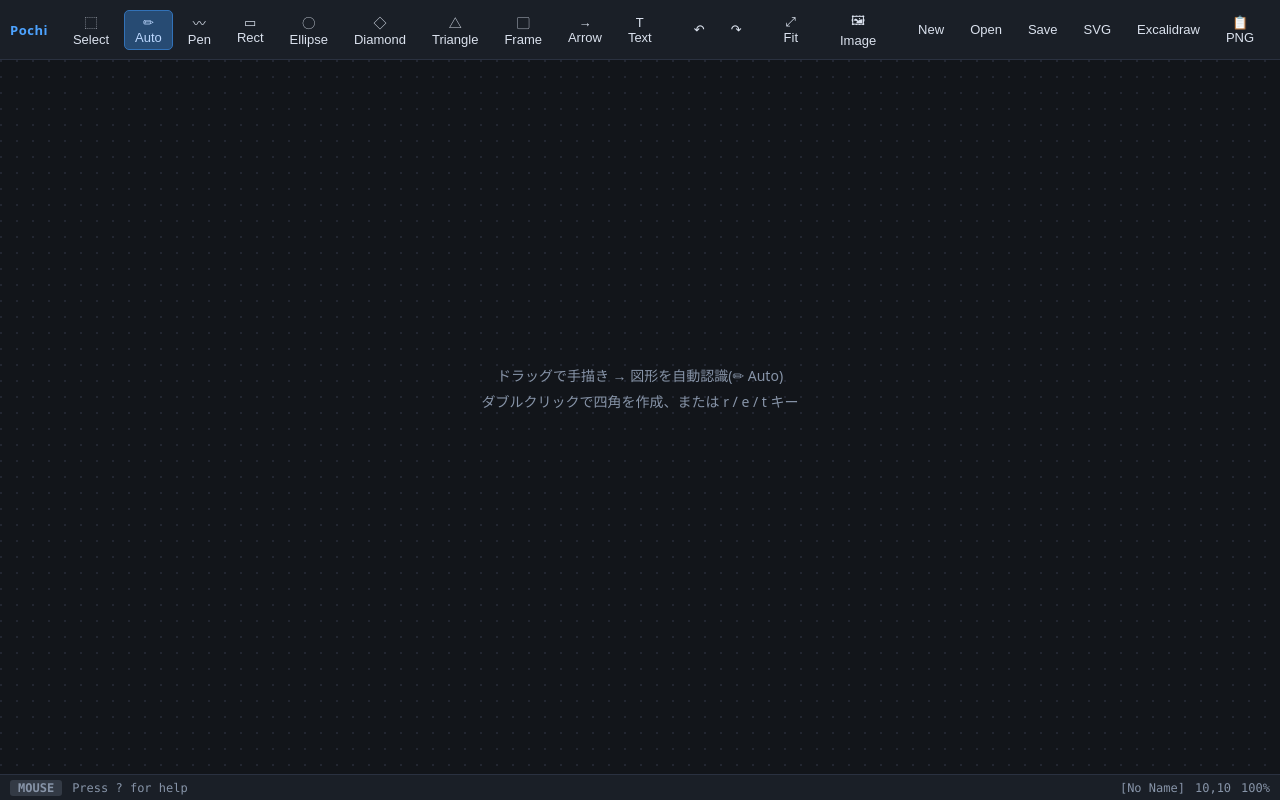
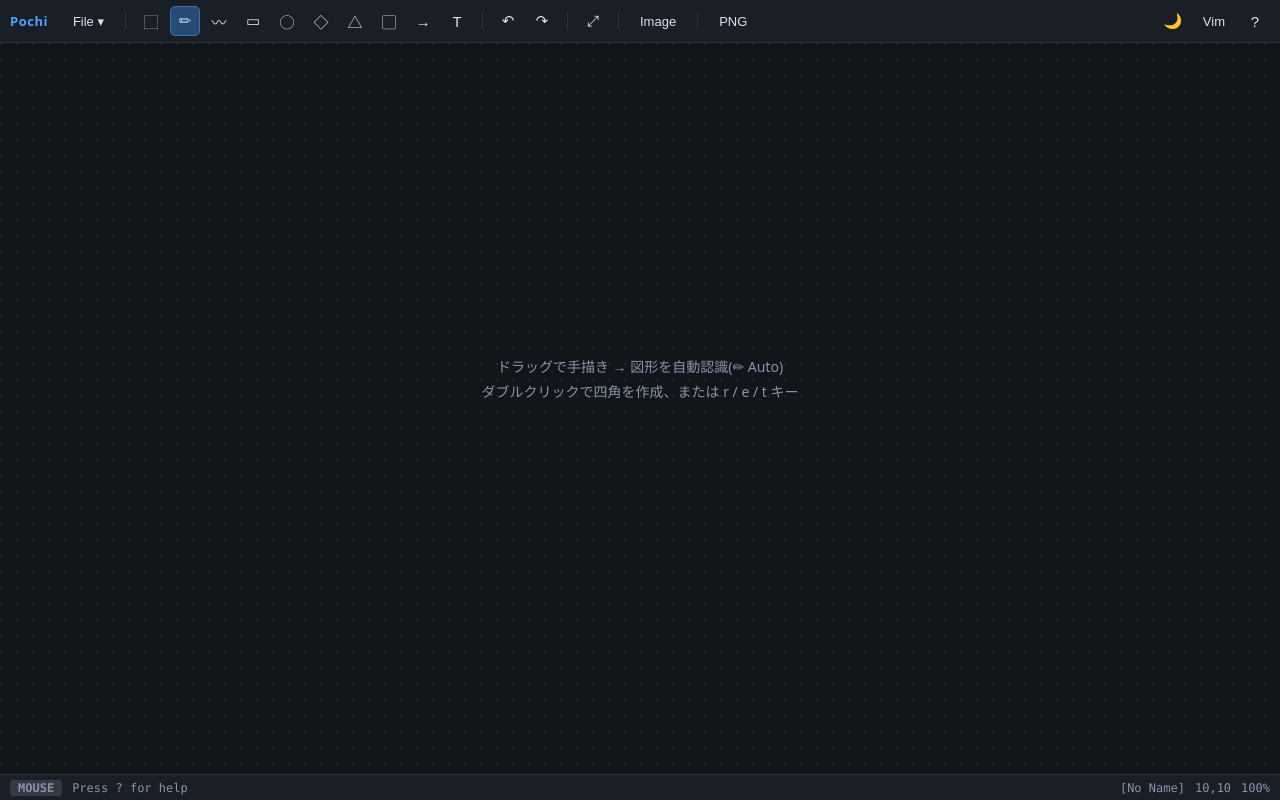
Before and after one commit to sk0ya/Pochi, a React (Vite) app in the folder app/: page / in a window 1280 px wide. Built offline with nearby package versions, Linux system fonts and the light colour scheme.

Commit message:
Declutter the toolbar into icon buttons and a File menu
Collapse New/Open/Save/Export SVG/Export Excalidraw/Share into a single
File dropdown, shrink the drawing-tool buttons to icons with tooltips,
and simplify the theme/vim toggles so the top bar fits on one line
without wrapping.

```diff
--- a/app/src/App.tsx
+++ b/app/src/App.tsx
@@ -697,6 +697,7 @@ export default function App() {
         onExportExcalidraw={() => void doExportExcalidraw()}
         onCopyPng={() => void doCopyPng()}
         onImportImage={() => void importImage()}
+        onShare={() => void doShare()}
         theme={theme}
         onToggleTheme={() => setTheme((t) => (t === 'light' ? 'dark' : 'light'))}
         recentFiles={isDesktop ? recentFiles : []}
--- a/app/src/components/Toolbar.tsx
+++ b/app/src/components/Toolbar.tsx
@@ -4,34 +4,21 @@ import type { RecentFile } from '../App';
 import type { ExportTheme } from '../model/svg';
 import type { Action, EditorState, MouseTool } from '../state/reducer';
 
-const TOOLS: Array<[MouseTool, string, string]> = [
-  ['select', '⬚ Select', '図形を作成しない (選択・移動・パンのみ)'],
-  ['sketch', '✏ Auto', '手描きで図形を自動判定(丸→楕円、角→四角、線→矢印)'],
-  ['pen', '〰 Pen', '手描き線をそのまま残す(図形に変換しない)'],
-  ['rect', '▭ Rect', 'ドラッグで四角を描く (r)'],
-  ['ellipse', '◯ Ellipse', 'ドラッグで楕円を描く (e)'],
-  ['diamond', '◇ Diamond', 'ドラッグでひし形を描く (q)'],
-  ['triangle', '△ Triangle', 'ドラッグで三角形を描く (g)。向きは右クリックメニューで変更'],
-  ['frame', '▢ Frame', 'ドラッグでフレーム(コンテナ)を描く (o)。移動すると内側の図形も一緒に動く'],
-  ['arrow', '→ Arrow', '図形から図形へドラッグで矢印 (a)'],
-  ['text', 'T Text', 'クリックでテキスト (t)'],
+const TOOLS: Array<[MouseTool, string, string, string]> = [
+  ['select', '⬚', 'Select', '図形を作成しない (選択・移動・パンのみ)'],
+  ['sketch', '✏', 'Auto', '手描きで図形を自動判定(丸→楕円、角→四角、線→矢印)'],
+  ['pen', '〰', 'Pen', '手描き線をそのまま残す(図形に変換しない)'],
+  ['rect', '▭', 'Rect', 'ドラッグで四角を描く (r)'],
+  ['ellipse', '◯', 'Ellipse', 'ドラッグで楕円を描く (e)'],
+  ['diamond', '◇', 'Diamond', 'ドラッグでひし形を描く (q)'],
+  ['triangle', '△', 'Triangle', 'ドラッグで三角形を描く (g)。向きは右クリックメニューで変更'],
+  ['frame', '▢', 'Frame', 'ドラッグでフレーム(コンテナ)を描く (o)。移動すると内側の図形も一緒に動く'],
+  ['arrow', '→', 'Arrow', '図形から図形へドラッグで矢印 (a)'],
+  ['text', 'T', 'Text', 'クリックでテキスト (t)'],
 ];
 
-/** "Open ▾" recent-files popover. Only ever rendered with entries when `isDesktop` (see
- * RecentFile in App.tsx) - a path-backed history makes no sense against a browser's
- * file-input picker, which can't be reopened without a fresh user gesture. */
-function RecentFilesMenu({
-  files,
-  onOpen,
-  onRemove,
-  onClose,
-}: {
-  files: RecentFile[];
-  onOpen: (path: string) => void;
-  onRemove: (path: string) => void;
-  onClose: () => void;
-}) {
-  const ref = useRef<HTMLDivElement>(null);
+/** Closes `menu` on outside click or Escape. Shared by every toolbar dropdown. */
+function useCloseOnOutside(ref: React.RefObject<HTMLElement | null>, onClose: () => void) {
   useEffect(() => {
     const close = (e: MouseEvent) => {
       if (!ref.current?.contains(e.target as Node)) onClose();
@@ -45,28 +32,76 @@ function RecentFilesMenu({
       window.removeEventListener('mousedown', close);
       window.removeEventListener('keydown', onKey);
     };
-  }, [onClose]);
+  }, [ref, onClose]);
+}
+
+/** "File ▾" dropdown: new/open/save/export actions plus recent-files history.
+ * Recent files only ever has entries when `isDesktop` (see RecentFile in App.tsx) - a
+ * path-backed history makes no sense against a browser's file-input picker, which can't
+ * be reopened without a fresh user gesture. */
+function FileMenu({
+  onNew,
+  onOpen,
+  onSave,
+  onExportSvg,
+  onExportExcalidraw,
+  onShare,
+  recentFiles,
+  onOpenRecent,
+  onRemoveRecent,
+  onClose,
+}: {
+  onNew: () => void;
+  onOpen: () => void;
+  onSave: () => void;
+  onExportSvg: () => void;
+  onExportExcalidraw: () => void;
+  onShare: () => void;
+  recentFiles: RecentFile[];
+  onOpenRecent: (path: string) => void;
+  onRemoveRecent: (path: string) => void;
+  onClose: () => void;
+}) {
+  const ref = useRef<HTMLDivElement>(null);
+  useCloseOnOutside(ref, onClose);
+
+  const run = (fn: () => void) => () => {
+    onClose();
+    fn();
+  };
 
   return (
-    <div ref={ref} className="context-menu recent-menu">
-      {files.length === 0 ? (
-        <div className="context-hint">最近使ったファイルはありません</div>
-      ) : (
-        files.map((f) => (
+    <div ref={ref} className="context-menu file-menu">
+      <button onClick={run(onNew)} title=":new — 新規作成">New</button>
+      <button onClick={run(onOpen)} title=":o — Pochi (.pochi.json) / Excalidraw (.excalidraw) を開く">
+        Open...
+      </button>
+      {recentFiles.length > 0 && (
+        <>
+          <div className="context-sep" />
+          <div className="context-label">最近使ったファイル</div>
+          {recentFiles.map((f) => (
             <div key={f.path} className="recent-item">
-            <button title={f.path} onClick={() => onOpen(f.path)}>
+              <button title={f.path} onClick={run(() => onOpenRecent(f.path))}>
                 {f.name}
               </button>
-            <button
-              className="recent-remove"
-              title="一覧から削除"
-              onClick={() => onRemove(f.path)}
-            >
+              <button className="recent-remove" title="一覧から削除" onClick={() => onRemoveRecent(f.path)}>
                 ✕
               </button>
             </div>
-        ))
+          ))}
+        </>
       )}
+      <div className="context-sep" />
+      <button onClick={run(onSave)} title=":w / Ctrl+S">Save</button>
+      <button onClick={run(onExportSvg)} title=":svg">Export SVG</button>
+      <button onClick={run(onExportExcalidraw)} title=":export excalidraw — .excalidraw として書き出す">
+        Export Excalidraw
+      </button>
+      <div className="context-sep" />
+      <button onClick={run(onShare)} title=":share — 共有URLをクリップボードにコピー">
+        Share
+      </button>
     </div>
   );
 }
@@ -81,6 +116,7 @@ export function Toolbar({
   onExportExcalidraw,
   onCopyPng,
   onImportImage,
+  onShare,
   theme,
   onToggleTheme,
   recentFiles,
@@ -96,6 +132,7 @@ export function Toolbar({
   onExportExcalidraw: () => void;
   onCopyPng: () => void;
   onImportImage: () => void;
+  onShare: () => void;
   theme: ExportTheme;
   onToggleTheme: () => void;
   recentFiles: RecentFile[];
@@ -103,78 +140,79 @@ export function Toolbar({
   onRemoveRecent: (path: string) => void;
 }) {
   const setVim = (on: boolean) => dispatch({ type: 'SET_VIM', on });
-  const [showRecent, setShowRecent] = useState(false);
+  const [showFileMenu, setShowFileMenu] = useState(false);
   return (
     <div className="toolbar">
       <span className="brand">Pochi</span>
-      {TOOLS.map(([tool, label, title]) => (
+      <span className="menu-anchor">
+        <button onClick={() => setShowFileMenu((v) => !v)} title="File — 新規作成・開く・保存・書き出し・共有">
+          File ▾
+        </button>
+        {showFileMenu && (
+          <FileMenu
+            onNew={onNew}
+            onOpen={onOpen}
+            onSave={onSave}
+            onExportSvg={onExportSvg}
+            onExportExcalidraw={onExportExcalidraw}
+            onShare={onShare}
+            recentFiles={recentFiles}
+            onOpenRecent={onOpenRecent}
+            onRemoveRecent={onRemoveRecent}
+            onClose={() => setShowFileMenu(false)}
+          />
+        )}
+      </span>
+      <span className="sep" />
+      {TOOLS.map(([tool, icon, name, desc]) => (
         <button
           key={tool}
-          className={state.tool === tool ? 'active' : ''}
+          className={`icon-btn${state.tool === tool ? ' active' : ''}`}
           onClick={() => dispatch({ type: 'SET_TOOL', tool })}
-          title={title}
+          title={`${name} — ${desc}`}
         >
-          {label}
+          {icon}
         </button>
       ))}
       <span className="sep" />
-      <button onClick={() => dispatch({ type: 'UNDO' })} title="Undo (u / Ctrl+Z)">↶</button>
-      <button onClick={() => dispatch({ type: 'REDO' })} title="Redo (Ctrl+R / Ctrl+Y)">↷</button>
+      <button className="icon-btn" onClick={() => dispatch({ type: 'UNDO' })} title="Undo (u / Ctrl+Z)">
+        ↶
+      </button>
+      <button className="icon-btn" onClick={() => dispatch({ type: 'REDO' })} title="Redo (Ctrl+R / Ctrl+Y)">
+        ↷
+      </button>
       <span className="sep" />
       <button
+        className="icon-btn"
         onClick={() =>
           dispatch({ type: 'FIT', screenW: window.innerWidth, screenH: window.innerHeight })
         }
-        title="全体を画面に収める"
+        title="Fit — 全体を画面に収める"
       >
-        ⤢ Fit
+        ⤢
       </button>
       <span className="sep" />
-      <button onClick={onImportImage} title="画像ファイルを取り込む">🖼 Image</button>
+      <button onClick={onImportImage} title="Image — 画像ファイルを取り込む">
+        Image
+      </button>
       <span className="sep" />
-      <button onClick={onNew} title=":new — 新規作成">New</button>
-      <span className="menu-anchor">
-        <button onClick={onOpen} title=":o — Pochi (.pochi.json) / Excalidraw (.excalidraw) を開く">Open</button>
-        {recentFiles.length > 0 && (
-          <button
-            className="caret"
-            onClick={() => setShowRecent((v) => !v)}
-            title="最近使ったファイル"
-          >
-            ▾
+      <button onClick={onCopyPng} title="Copy PNG — 画像としてコピー (:png / Ctrl+Alt+C)">
+        PNG
       </button>
-        )}
-        {showRecent && (
-          <RecentFilesMenu
-            files={recentFiles}
-            onOpen={(path) => {
-              setShowRecent(false);
-              onOpenRecent(path);
-            }}
-            onRemove={onRemoveRecent}
-            onClose={() => setShowRecent(false)}
-          />
-        )}
-      </span>
-      <button onClick={onSave} title=":w / Ctrl+S">Save</button>
-      <button onClick={onExportSvg} title=":svg">SVG</button>
-      <button onClick={onExportExcalidraw} title=":export excalidraw — .excalidraw として書き出す">Excalidraw</button>
-      <button onClick={onCopyPng} title=":png / Ctrl+Alt+C">📋 PNG</button>
       <span className="spacer" />
-      <button
-        onClick={onToggleTheme}
-        title="画面と書き出しのテーマを切替 (:theme)。書き出しのみ変えるなら :svg dark / :png light"
-      >
-        {theme === 'dark' ? '🌙 Dark' : '☀ Light'}
+      <button className="icon-btn" onClick={onToggleTheme} title="画面と書き出しのテーマを切替 (:theme)。書き出しのみ変えるなら :svg dark / :png light">
+        {theme === 'dark' ? '🌙' : '☀'}
       </button>
       <button
         className={state.vim ? 'vim-on' : ''}
         onClick={() => setVim(!state.vim)}
-        title=":vim on / :vim off"
+        title={`Vim キーバインド: ${state.vim ? 'ON' : 'OFF'} (:vim on / :vim off)`}
       >
-        vim: {state.vim ? 'ON' : 'OFF'}
+        Vim
       </button>
-      <button onClick={() => dispatch({ type: 'TOGGLE_HELP' })} title="Help (?)">?</button>
+      <button className="icon-btn" onClick={() => dispatch({ type: 'TOGGLE_HELP' })} title="Help (?)">
+        ?
+      </button>
     </div>
   );
 }
--- a/app/src/styles.css
+++ b/app/src/styles.css
@@ -114,6 +114,18 @@ body {
   color: var(--active-text);
 }
 
+/* square icon-only buttons (tools, undo/redo, fit, image, theme, vim, help) */
+.toolbar button.icon-btn {
+  width: 30px;
+  height: 30px;
+  padding: 0;
+  display: inline-flex;
+  align-items: center;
+  justify-content: center;
+  font-size: 15px;
+  flex: none;
+}
+
 .sep {
   width: 1px;
   height: 18px;
@@ -121,20 +133,15 @@ body {
   margin: 0 6px;
 }
 
-/* "Open ▾" recent-files popover anchor */
+/* "File ▾" dropdown anchor */
 .menu-anchor {
   position: relative;
   display: inline-flex;
 }
 
-.menu-anchor button.caret {
-  padding: 4px 4px;
-  margin-left: -4px;
-}
-
 /* Higher specificity than `.context-menu` (declared later in this file with
  * `position: fixed`) so this `position: absolute` override actually wins. */
-.menu-anchor .recent-menu {
+.menu-anchor .file-menu {
   position: absolute;
   top: calc(100% + 4px);
   left: 0;
```
Lines whose indentation alone changed are shown as unchanged.
